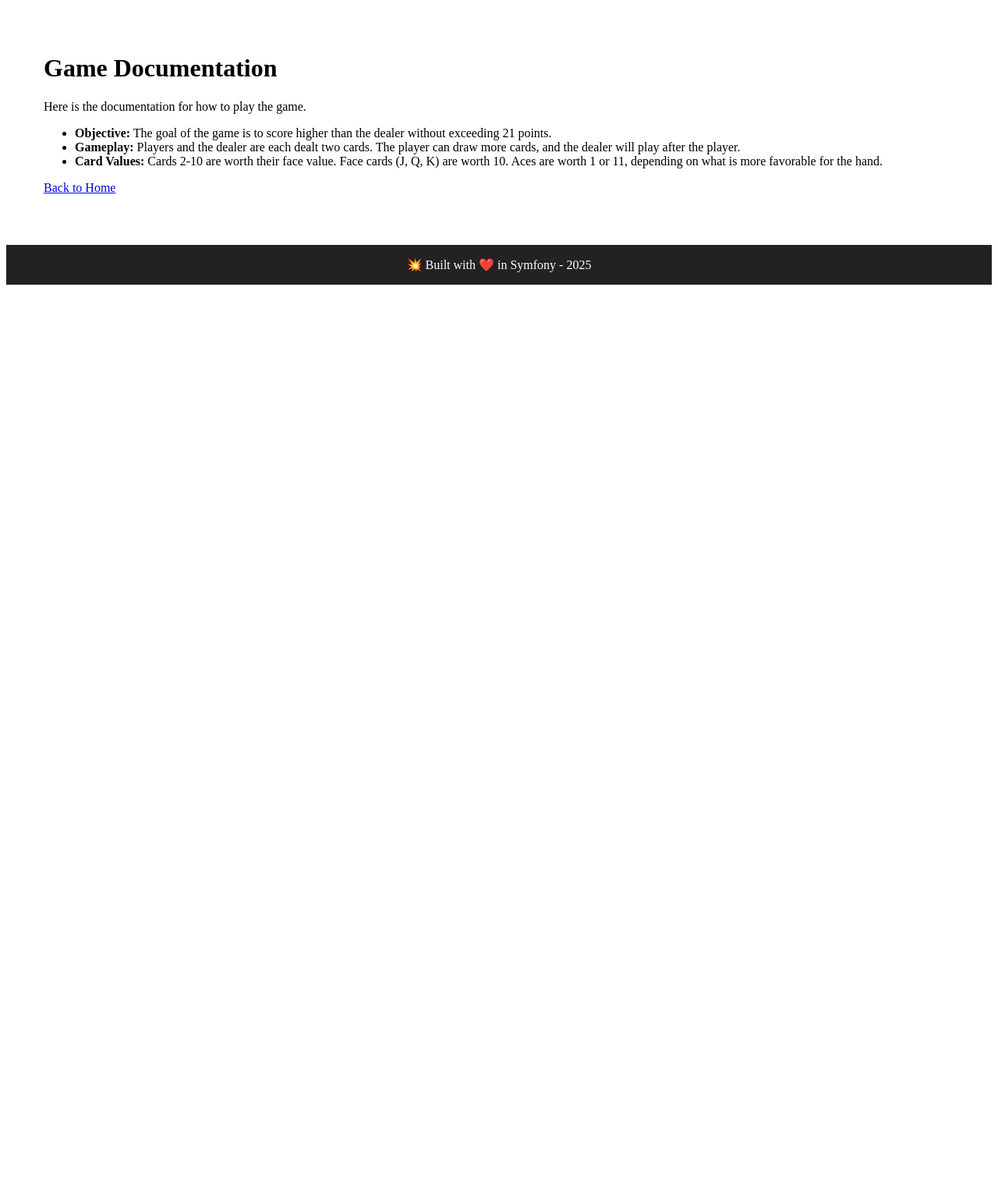
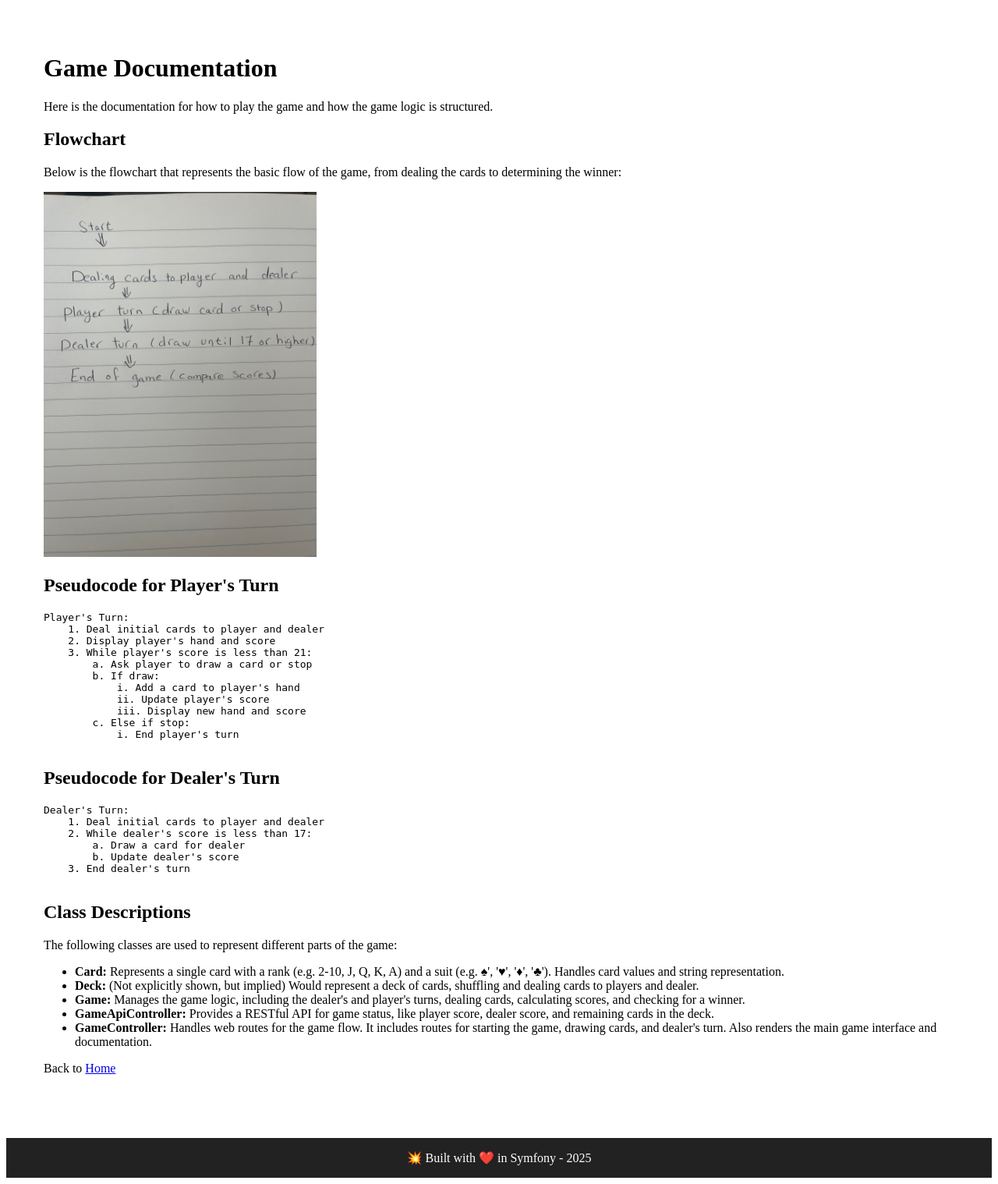
Before and after one commit to safa-moti/report, a Symfony app: template templates/game/doc.html.twig in a window 1280 px wide. Shown: the part 304-1822 px from the top of the page at 78% size. Before the commit the page ends 669 px from the top, so only its background shows below. Run offline with Twig, Linux system fonts and the light colour scheme; the template is opened without the code that fills it, so the values that code supplies are empty; some libraries are stand-ins or nearby versions.

Commit message:
ändra docs

```diff
--- a/templates/game/doc.html.twig
+++ b/templates/game/doc.html.twig
@@ -5,17 +5,61 @@
 
 {% block body %}
 	<h1>Game Documentation</h1>
-	<p>Here is the documentation for how to play the game.</p>
+	<p>Here is the documentation for how to play the game and how the game logic is structured.</p>
+
+
+	<h2>Flowchart</h2>
+	<p>Below is the flowchart that represents the basic flow of the game, from dealing the cards to determining the winner:</p>
+	<img src="{{ asset('images/flowchart.png') }}" alt="Flowchart" style="max-width: 30%; height: auto;">
+
+
+	<h2>Pseudocode for Player's Turn</h2>
+	<pre>
+Player's Turn:
+    1. Deal initial cards to player and dealer
+    2. Display player's hand and score
+    3. While player's score is less than 21:
+        a. Ask player to draw a card or stop
+        b. If draw:
+            i. Add a card to player's hand
+            ii. Update player's score
+            iii. Display new hand and score
+        c. Else if stop:
+            i. End player's turn
+    </pre>
+
+	<h2>Pseudocode for Dealer's Turn</h2>
+	<pre>
+Dealer's Turn:
+    1. Deal initial cards to player and dealer
+    2. While dealer's score is less than 17:
+        a. Draw a card for dealer
+        b. Update dealer's score
+    3. End dealer's turn
+    </pre>
+
+
+	<h2>Class Descriptions</h2>
+	<p>The following classes are used to represent different parts of the game:</p>
 	<ul>
 		<li>
-			<strong>Objective:</strong>
-			The goal of the game is to score higher than the dealer without exceeding 21 points.</li>
+			<strong>Card:</strong>
+			Represents a single card with a rank (e.g. 2-10, J, Q, K, A) and a suit (e.g. ♠', '♥', '♦', '♣'). Handles card values and string representation.</li>
 		<li>
-			<strong>Gameplay:</strong>
-			Players and the dealer are each dealt two cards. The player can draw more cards, and the dealer will play after the player.</li>
+			<strong>Deck:</strong>
+			(Not explicitly shown, but implied) Would represent a deck of cards, shuffling and dealing cards to players and dealer.</li>
 		<li>
-			<strong>Card Values:</strong>
-			Cards 2-10 are worth their face value. Face cards (J, Q, K) are worth 10. Aces are worth 1 or 11, depending on what is more favorable for the hand.</li>
+			<strong>Game:</strong>
+			Manages the game logic, including the dealer's and player's turns, dealing cards, calculating scores, and checking for a winner.</li>
+		<li>
+			<strong>GameApiController:</strong>
+			Provides a RESTful API for game status, like player score, dealer score, and remaining cards in the deck.</li>
+		<li>
+			<strong>GameController:</strong>
+			Handles web routes for the game flow. It includes routes for starting the game, drawing cards, and dealer's turn. Also renders the main game interface and documentation.</li>
 	</ul>
-	<a href="{{ path('game_home') }}">Back to Home</a>
+
+	<p>Back to
+		<a href="{{ path('game_home') }}">Home</a>
+	</p>
 {% endblock %}
```
Also changed, not shown: assets/images/flowchart.png (added).
